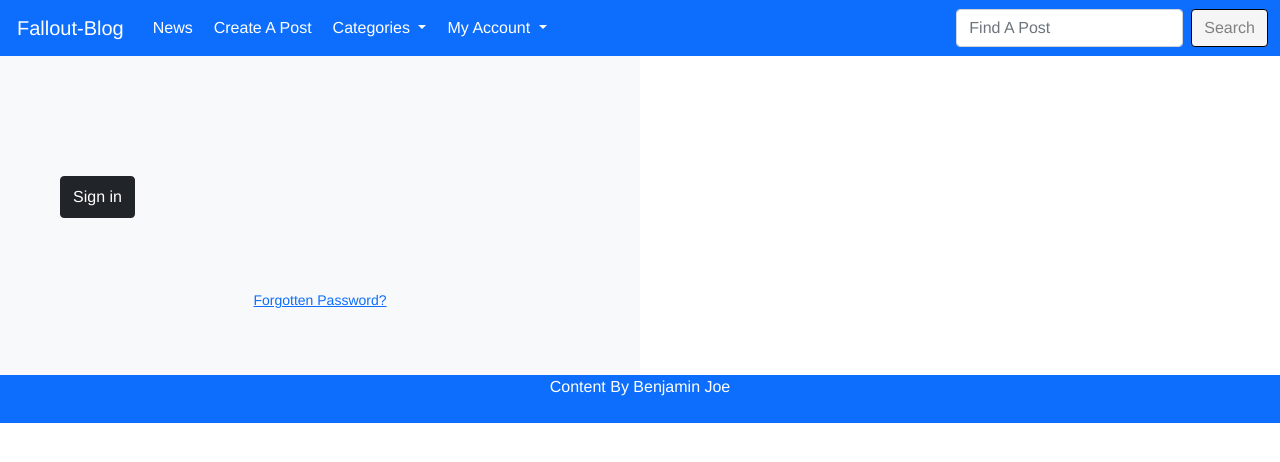
After one commit to Code-Institute-Submissions/fallout-blog, a Django app: template templates/registration/register.html in a window 1280 px wide. The commit adds this page. Shown: the top 462 px of the page. Run offline with Django 4.2, Linux system fonts and the light colour scheme; the template is opened without the code that fills it, so the values that code supplies are empty; some libraries are stand-ins or nearby versions.

Commit message:
Write form for registration, code taken from source linked in readme

```diff
--- a/accounts/urls.py
+++ b/accounts/urls.py
@@ -7,6 +7,8 @@ from .forms import LoginForm
 app_name = 'accounts'
 
 urlpatterns = [
-    path('login/', auth_views.LoginView.as_view(template_name='registration/login.html', authentication_form=LoginForm), name='login'),
+    path('login/', auth_views.LoginView.as_view(
+        template_name='registration/login.html',
+        authentication_form=LoginForm), name='login'),
     path('profile/', views.Profile, name='profile')
 ]
--- a/accounts/views.py
+++ b/accounts/views.py
@@ -1,6 +1,10 @@
 from django.shortcuts import render
 from django.contrib.auth.decorators import login_required
 
+
 @login_required()
 def Profile(request):
-    return render(request, 'registration/profile.html', {'section' : 'profile'})
+    """
+    View for profile page
+    """
+    return render(request, 'registration/profile.html', {'section': 'profile'})
--- a/templates/base.html
+++ b/templates/base.html
@@ -52,7 +52,7 @@
               My Account
             </a>
             <ul class="dropdown-menu" aria-labelledby="navbarDropdown">
-              <li><a class="dropdown-item" href="#"></a></li>
+              <li><a class="dropdown-item" href="{% url 'login' %}">Login</a></li>
               <li><a class="dropdown-item" href="#"></a></li>
               <li><a class="dropdown-item" href="#"></a></li>
               <li><a class="dropdown-item" href="#"></a></li>
--- /dev/null
+++ b/templates/registration/register.html
@@ -0,0 +1,41 @@
+{% extends "base.html" %}
+<title>{% block title %}| Sign Up{% endblock %} </title>
+{% block content %}
+
+{% if request.user.is_authenticated %}
+<script>
+    window.location.href = '{% url "accounts:profile" %}';
+</script>
+{% endif %}
+
+
+<div class="container-fluid">
+    <div class="row no-gutter">
+        <div class="col-md-6 bg-light">
+            <div class="login d-flex align-items-center py-5">
+                <div class="container">
+                    <div class="row">
+                        <div class="col-12 col-md-12  mx-auto">
+                            <form class=" p-4 rounded" action="" method="post">
+                                {% csrf_token %}
+
+                                <button class="btn btn-dark btn-block py-2 mb-4 mt-5 font-weight-bold" type="submit"
+                                    value="Log-in">Sign
+                                    in</button>
+
+
+                            </form>
+                            <p class="small text-center pt-4">
+                                <a href="{% url 'password_reset' %}">Forgotten Password?</a>
+                            </p>
+
+                        </div>
+                    </div>
+                </div>
+            </div>
+        </div>
+        <div class="col-md-6 d-none d-md-flex"></div>
+    </div>
+</div>
+
+{% endblock %}
```
Also changed, not shown: accounts/forms.py (+62 -1 lines).
